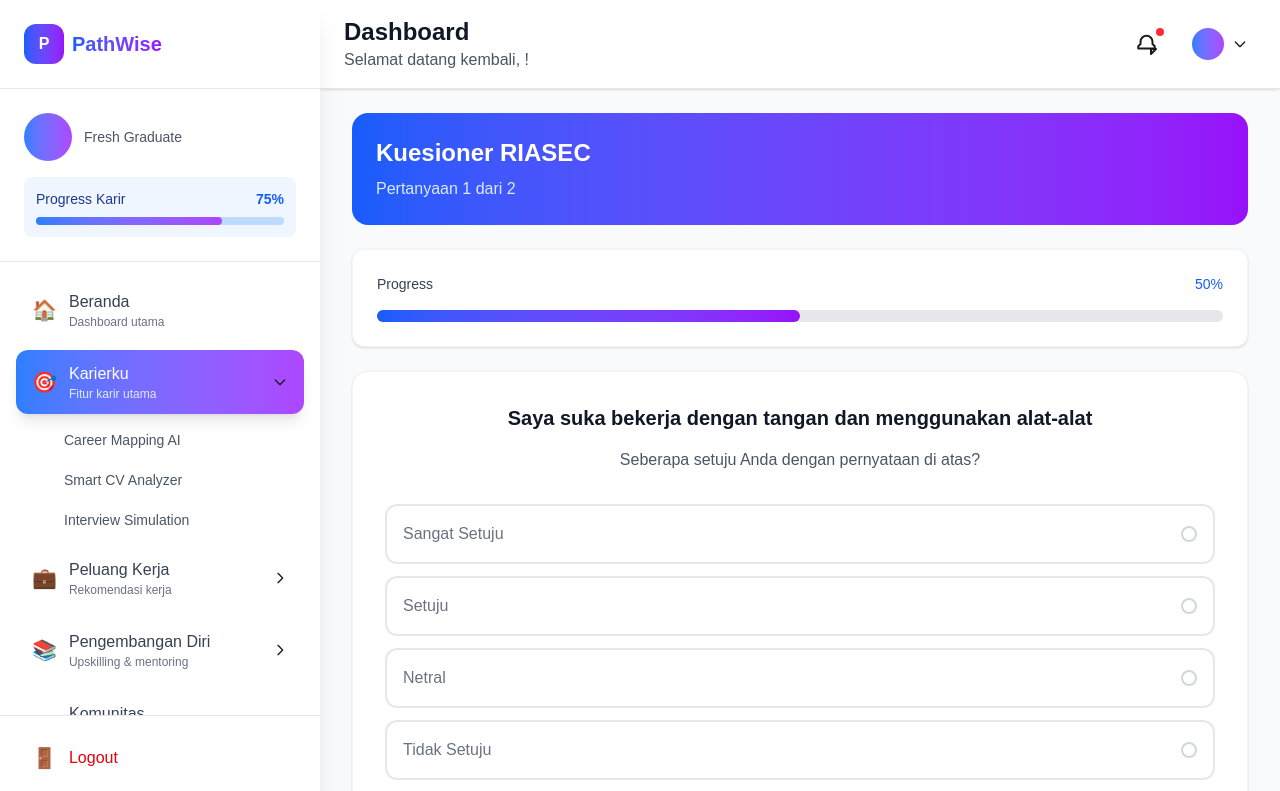
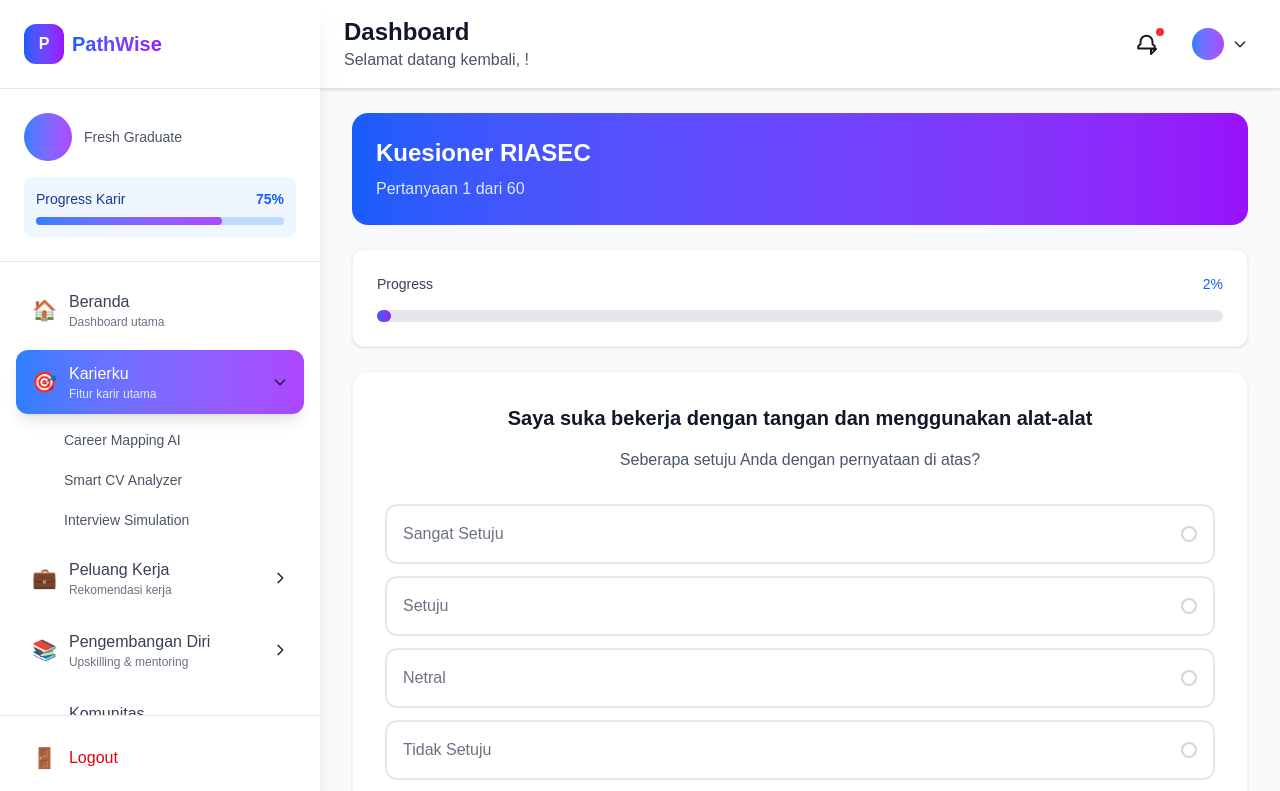
Before and after one commit to abrahamgregorius/pathwise, a Next.js app: page /dashboard/career/mapping/questionnaire in a window 1280 px wide. Shown: the top 791 px of the page. Built offline with nearby package versions, Linux system fonts and the light colour scheme; no server answers.

Commit message:
fix: quiz

```diff
--- a/src/app/dashboard/career/mapping/questionnaire/page.jsx
+++ b/src/app/dashboard/career/mapping/questionnaire/page.jsx
@@ -18,254 +18,254 @@ export default function QuestionnairePage() {
       text: "Saya suka bekerja dengan tangan dan menggunakan alat-alat",
       type: "R",
     },
-    // {
-    //   id: 2,
-    //   text: "Saya lebih suka pekerjaan yang melibatkan aktivitas fisik",
-    //   type: "R",
-    // },
-    // {
-    //   id: 3,
-    //   text: "Saya tertarik untuk memperbaiki mesin atau peralatan elektronik",
-    //   type: "R",
-    // },
-    // { id: 4, text: "Saya suka bekerja di luar ruangan", type: "R" },
-    // {
-    //   id: 5,
-    //   text: "Saya lebih suka hasil kerja yang bisa dilihat secara konkret",
-    //   type: "R",
-    // },
-    // {
-    //   id: 6,
-    //   text: "Saya tertarik dengan pekerjaan teknis dan engineering",
-    //   type: "R",
-    // },
-    // { id: 7, text: "Saya suka membangun atau merakit sesuatu", type: "R" },
-    // {
-    //   id: 8,
-    //   text: "Saya lebih suka bekerja dengan objek daripada dengan orang",
-    //   type: "R",
-    // },
-    // {
-    //   id: 9,
-    //   text: "Saya tertarik dengan pekerjaan yang membutuhkan keterampilan manual",
-    //   type: "R",
-    // },
-    // {
-    //   id: 10,
-    //   text: "Saya suka pekerjaan yang praktis dan aplikatif",
-    //   type: "R",
-    // },
+    {
+      id: 2,
+      text: "Saya lebih suka pekerjaan yang melibatkan aktivitas fisik",
+      type: "R",
+    },
+    {
+      id: 3,
+      text: "Saya tertarik untuk memperbaiki mesin atau peralatan elektronik",
+      type: "R",
+    },
+    { id: 4, text: "Saya suka bekerja di luar ruangan", type: "R" },
+    {
+      id: 5,
+      text: "Saya lebih suka hasil kerja yang bisa dilihat secara konkret",
+      type: "R",
+    },
+    {
+      id: 6,
+      text: "Saya tertarik dengan pekerjaan teknis dan engineering",
+      type: "R",
+    },
+    { id: 7, text: "Saya suka membangun atau merakit sesuatu", type: "R" },
+    {
+      id: 8,
+      text: "Saya lebih suka bekerja dengan objek daripada dengan orang",
+      type: "R",
+    },
+    {
+      id: 9,
+      text: "Saya tertarik dengan pekerjaan yang membutuhkan keterampilan manual",
+      type: "R",
+    },
+    {
+      id: 10,
+      text: "Saya suka pekerjaan yang praktis dan aplikatif",
+      type: "R",
+    },
 
-    // // Investigative Questions (I)
-    // { id: 11, text: "Saya suka memecahkan masalah yang kompleks", type: "I" },
-    // {
-    //   id: 12,
-    //   text: "Saya tertarik untuk melakukan penelitian dan eksperimen",
-    //   type: "I",
-    // },
-    // { id: 13, text: "Saya suka menganalisis data dan informasi", type: "I" },
-    // { id: 14, text: "Saya tertarik dengan sains dan teknologi", type: "I" },
-    // {
-    //   id: 15,
-    //   text: "Saya suka berpikir secara logis dan sistematis",
-    //   type: "I",
-    // },
-    // {
-    //   id: 16,
-    //   text: "Saya tertarik untuk memahami bagaimana sesuatu bekerja",
-    //   type: "I",
-    // },
-    // {
-    //   id: 17,
-    //   text: "Saya suka membaca jurnal ilmiah atau artikel penelitian",
-    //   type: "I",
-    // },
-    // {
-    //   id: 18,
-    //   text: "Saya tertarik dengan matematika dan statistik",
-    //   type: "I",
-    // },
-    // {
-    //   id: 19,
-    //   text: "Saya suka bekerja secara independen dalam proyek penelitian",
-    //   type: "I",
-    // },
-    // {
-    //   id: 20,
-    //   text: "Saya tertarik untuk menemukan solusi inovatif",
-    //   type: "I",
-    // },
+    // Investigative Questions (I)
+    { id: 11, text: "Saya suka memecahkan masalah yang kompleks", type: "I" },
+    {
+      id: 12,
+      text: "Saya tertarik untuk melakukan penelitian dan eksperimen",
+      type: "I",
+    },
+    { id: 13, text: "Saya suka menganalisis data dan informasi", type: "I" },
+    { id: 14, text: "Saya tertarik dengan sains dan teknologi", type: "I" },
+    {
+      id: 15,
+      text: "Saya suka berpikir secara logis dan sistematis",
+      type: "I",
+    },
+    {
+      id: 16,
+      text: "Saya tertarik untuk memahami bagaimana sesuatu bekerja",
+      type: "I",
+    },
+    {
+      id: 17,
+      text: "Saya suka membaca jurnal ilmiah atau artikel penelitian",
+      type: "I",
+    },
+    {
+      id: 18,
+      text: "Saya tertarik dengan matematika dan statistik",
+      type: "I",
+    },
+    {
+      id: 19,
+      text: "Saya suka bekerja secara independen dalam proyek penelitian",
+      type: "I",
+    },
+    {
+      id: 20,
+      text: "Saya tertarik untuk menemukan solusi inovatif",
+      type: "I",
+    },
 
-    // // Artistic Questions (A)
-    // {
-    //   id: 21,
-    //   text: "Saya suka mengekspresikan kreativitas dalam pekerjaan",
-    //   type: "A",
-    // },
-    // {
-    //   id: 22,
-    //   text: "Saya tertarik dengan seni, musik, atau desain",
-    //   type: "A",
-    // },
-    // {
-    //   id: 23,
-    //   text: "Saya suka menciptakan sesuatu yang baru dan original",
-    //   type: "A",
-    // },
-    // {
-    //   id: 24,
-    //   text: "Saya lebih suka pekerjaan yang fleksibel dan tidak terlalu terstruktur",
-    //   type: "A",
-    // },
-    // { id: 25, text: "Saya tertarik untuk menulis atau bercerita", type: "A" },
-    // {
-    //   id: 26,
-    //   text: "Saya suka bekerja dalam lingkungan yang inspiratif",
-    //   type: "A",
-    // },
-    // {
-    //   id: 27,
-    //   text: "Saya tertarik dengan fotografi atau videografi",
-    //   type: "A",
-    // },
-    // {
-    //   id: 28,
-    //   text: "Saya suka menggunakan imajinasi dalam pekerjaan",
-    //   type: "A",
-    // },
-    // {
-    //   id: 29,
-    //   text: "Saya tertarik dengan fashion atau interior design",
-    //   type: "A",
-    // },
-    // {
-    //   id: 30,
-    //   text: "Saya suka pekerjaan yang memungkinkan ekspresi diri",
-    //   type: "A",
-    // },
+    // Artistic Questions (A)
+    {
+      id: 21,
+      text: "Saya suka mengekspresikan kreativitas dalam pekerjaan",
+      type: "A",
+    },
+    {
+      id: 22,
+      text: "Saya tertarik dengan seni, musik, atau desain",
+      type: "A",
+    },
+    {
+      id: 23,
+      text: "Saya suka menciptakan sesuatu yang baru dan original",
+      type: "A",
+    },
+    {
+      id: 24,
+      text: "Saya lebih suka pekerjaan yang fleksibel dan tidak terlalu terstruktur",
+      type: "A",
+    },
+    { id: 25, text: "Saya tertarik untuk menulis atau bercerita", type: "A" },
+    {
+      id: 26,
+      text: "Saya suka bekerja dalam lingkungan yang inspiratif",
+      type: "A",
+    },
+    {
+      id: 27,
+      text: "Saya tertarik dengan fotografi atau videografi",
+      type: "A",
+    },
+    {
+      id: 28,
+      text: "Saya suka menggunakan imajinasi dalam pekerjaan",
+      type: "A",
+    },
+    {
+      id: 29,
+      text: "Saya tertarik dengan fashion atau interior design",
+      type: "A",
+    },
+    {
+      id: 30,
+      text: "Saya suka pekerjaan yang memungkinkan ekspresi diri",
+      type: "A",
+    },
 
-    // // Social Questions (S)
-    // {
-    //   id: 31,
-    //   text: "Saya suka membantu orang lain menyelesaikan masalah",
-    //   type: "S",
-    // },
-    // {
-    //   id: 32,
-    //   text: "Saya tertarik untuk mengajar atau melatih orang lain",
-    //   type: "S",
-    // },
-    // {
-    //   id: 33,
-    //   text: "Saya suka bekerja dalam tim dan berkolaborasi",
-    //   type: "S",
-    // },
-    // {
-    //   id: 34,
-    //   text: "Saya tertarik dengan pekerjaan di bidang kesehatan atau sosial",
-    //   type: "S",
-    // },
-    // {
-    //   id: 35,
-    //   text: "Saya suka mendengarkan dan memberikan saran kepada orang lain",
-    //   type: "S",
-    // },
-    // {
-    //   id: 36,
-    //   text: "Saya tertarik untuk membuat perbedaan positif di masyarakat",
-    //   type: "S",
-    // },
-    // {
-    //   id: 37,
-    //   text: "Saya suka pekerjaan yang melibatkan interaksi dengan banyak orang",
-    //   type: "S",
-    // },
-    // {
-    //   id: 38,
-    //   text: "Saya tertarik dengan psikologi atau konseling",
-    //   type: "S",
-    // },
-    // {
-    //   id: 39,
-    //   text: "Saya suka mengorganisir kegiatan sosial atau komunitas",
-    //   type: "S",
-    // },
-    // {
-    //   id: 40,
-    //   text: "Saya tertarik untuk bekerja dengan anak-anak atau remaja",
-    //   type: "S",
-    // },
+    // Social Questions (S)
+    {
+      id: 31,
+      text: "Saya suka membantu orang lain menyelesaikan masalah",
+      type: "S",
+    },
+    {
+      id: 32,
+      text: "Saya tertarik untuk mengajar atau melatih orang lain",
+      type: "S",
+    },
+    {
+      id: 33,
+      text: "Saya suka bekerja dalam tim dan berkolaborasi",
+      type: "S",
+    },
+    {
+      id: 34,
+      text: "Saya tertarik dengan pekerjaan di bidang kesehatan atau sosial",
+      type: "S",
+    },
+    {
+      id: 35,
+      text: "Saya suka mendengarkan dan memberikan saran kepada orang lain",
+      type: "S",
+    },
+    {
+      id: 36,
+      text: "Saya tertarik untuk membuat perbedaan positif di masyarakat",
+      type: "S",
+    },
+    {
+      id: 37,
+      text: "Saya suka pekerjaan yang melibatkan interaksi dengan banyak orang",
+      type: "S",
+    },
+    {
+      id: 38,
+      text: "Saya tertarik dengan psikologi atau konseling",
+      type: "S",
+    },
+    {
+      id: 39,
+      text: "Saya suka mengorganisir kegiatan sosial atau komunitas",
+      type: "S",
+    },
+    {
+      id: 40,
+      text: "Saya tertarik untuk bekerja dengan anak-anak atau remaja",
+      type: "S",
+    },
 
-    // // Enterprising Questions (E)
-    // { id: 41, text: "Saya suka memimpin tim atau proyek", type: "E" },
-    // { id: 42, text: "Saya tertarik untuk memulai bisnis sendiri", type: "E" },
-    // {
-    //   id: 43,
-    //   text: "Saya suka meyakinkan orang lain tentang ide saya",
-    //   type: "E",
-    // },
-    // { id: 44, text: "Saya tertarik dengan penjualan dan marketing", type: "E" },
-    // { id: 45, text: "Saya suka mengambil risiko dalam pekerjaan", type: "E" },
-    // {
-    //   id: 46,
-    //   text: "Saya tertarik dengan dunia bisnis dan keuangan",
-    //   type: "E",
-    // },
-    // {
-    //   id: 47,
-    //   text: "Saya suka bernegosiasi dan membuat kesepakatan",
-    //   type: "E",
-    // },
-    // {
-    //   id: 48,
-    //   text: "Saya tertarik untuk mengelola orang dan sumber daya",
-    //   type: "E",
-    // },
-    // { id: 49, text: "Saya suka pekerjaan yang kompetitif", type: "E" },
-    // {
-    //   id: 50,
-    //   text: "Saya tertarik dengan politik atau kebijakan publik",
-    //   type: "E",
-    // },
+    // Enterprising Questions (E)
+    { id: 41, text: "Saya suka memimpin tim atau proyek", type: "E" },
+    { id: 42, text: "Saya tertarik untuk memulai bisnis sendiri", type: "E" },
+    {
+      id: 43,
+      text: "Saya suka meyakinkan orang lain tentang ide saya",
+      type: "E",
+    },
+    { id: 44, text: "Saya tertarik dengan penjualan dan marketing", type: "E" },
+    { id: 45, text: "Saya suka mengambil risiko dalam pekerjaan", type: "E" },
+    {
+      id: 46,
+      text: "Saya tertarik dengan dunia bisnis dan keuangan",
+      type: "E",
+    },
+    {
+      id: 47,
+      text: "Saya suka bernegosiasi dan membuat kesepakatan",
+      type: "E",
+    },
+    {
+      id: 48,
+      text: "Saya tertarik untuk mengelola orang dan sumber daya",
+      type: "E",
+    },
+    { id: 49, text: "Saya suka pekerjaan yang kompetitif", type: "E" },
+    {
+      id: 50,
+      text: "Saya tertarik dengan politik atau kebijakan publik",
+      type: "E",
+    },
 
-    // // Conventional Questions (C)
-    // {
-    //   id: 51,
-    //   text: "Saya suka pekerjaan yang terorganisir dan terstruktur",
-    //   type: "C",
-    // },
-    // {
-    //   id: 52,
-    //   text: "Saya tertarik dengan akuntansi atau administrasi",
-    //   type: "C",
-    // },
-    // { id: 53, text: "Saya suka bekerja dengan data dan angka", type: "C" },
-    // {
-    //   id: 54,
-    //   text: "Saya tertarik untuk mengikuti prosedur dan aturan yang jelas",
-    //   type: "C",
-    // },
-    // { id: 55, text: "Saya suka pekerjaan yang detail dan teliti", type: "C" },
-    // {
-    //   id: 56,
-    //   text: "Saya tertarik dengan sistem informasi atau database",
-    //   type: "C",
-    // },
-    // {
-    //   id: 57,
-    //   text: "Saya suka pekerjaan yang memiliki rutinitas yang jelas",
-    //   type: "C",
-    // },
-    // {
-    //   id: 58,
-    //   text: "Saya tertarik dengan analisis keuangan atau audit",
-    //   type: "C",
-    // },
-    // {
-    //   id: 59,
-    //   text: "Saya suka mengorganisir dokumen dan informasi",
-    //   type: "C",
-    // },
+    // Conventional Questions (C)
+    {
+      id: 51,
+      text: "Saya suka pekerjaan yang terorganisir dan terstruktur",
+      type: "C",
+    },
+    {
+      id: 52,
+      text: "Saya tertarik dengan akuntansi atau administrasi",
+      type: "C",
+    },
+    { id: 53, text: "Saya suka bekerja dengan data dan angka", type: "C" },
+    {
+      id: 54,
+      text: "Saya tertarik untuk mengikuti prosedur dan aturan yang jelas",
+      type: "C",
+    },
+    { id: 55, text: "Saya suka pekerjaan yang detail dan teliti", type: "C" },
+    {
+      id: 56,
+      text: "Saya tertarik dengan sistem informasi atau database",
+      type: "C",
+    },
+    {
+      id: 57,
+      text: "Saya suka pekerjaan yang memiliki rutinitas yang jelas",
+      type: "C",
+    },
+    {
+      id: 58,
+      text: "Saya tertarik dengan analisis keuangan atau audit",
+      type: "C",
+    },
+    {
+      id: 59,
+      text: "Saya suka mengorganisir dokumen dan informasi",
+      type: "C",
+    },
     {
       id: 60,
       text: "Saya tertarik dengan pekerjaan yang membutuhkan keakuratan tinggi",
```
